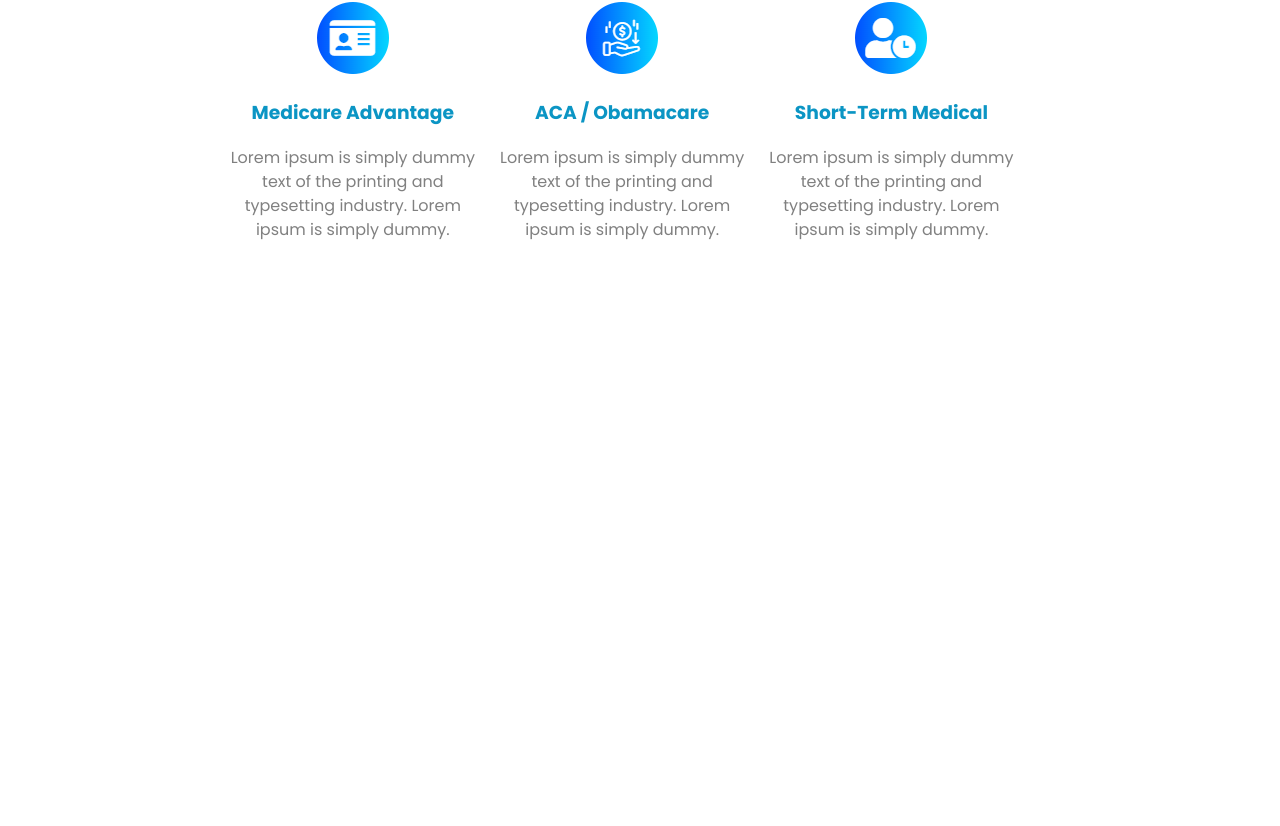
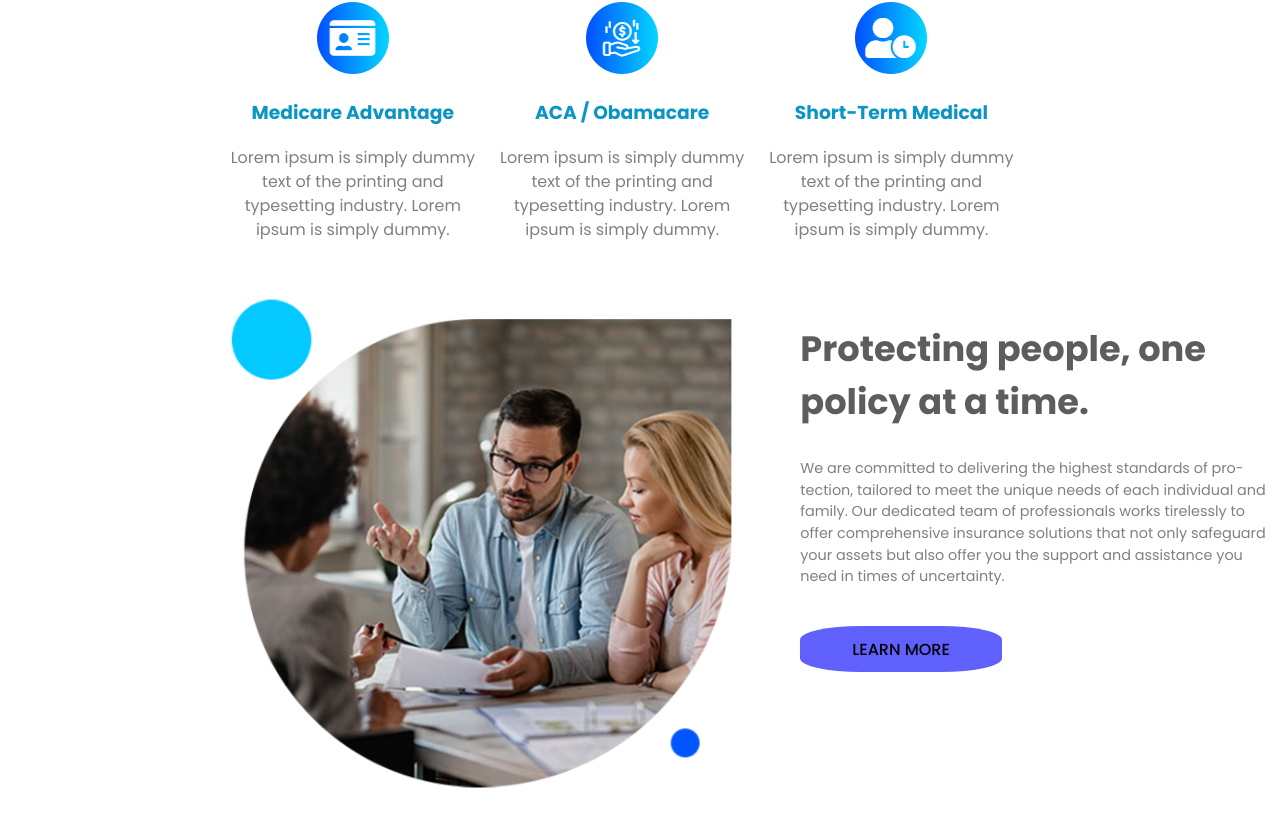
Before and after one commit to MQuirico/Challenge_A-Teamwork_Insurezella, a React (Vite) app: page / in a window 1280 px wide. Shown: the part 2256-3082 px from the top of the page. Built offline with nearby package versions, Linux system fonts and the light colour scheme.

Commit message:
section 5 finalizada

```diff
--- /dev/null
+++ b/src/components/homePage/section5/section5.css
@@ -0,0 +1,40 @@
+.section5{
+    position: relative;
+    top: 140vh;
+    display: flex;
+    flex-direction: row;
+    justify-content:center;
+}
+
+.section5 .textAreaSec5{
+    width: 45vw;
+}
+
+.section5 img{
+    width: 33%
+}
+
+.textAreaSec5 h2{
+    color: rgb(94, 93, 93);
+    text-align: left;
+    font-size: 220%;
+    position: relative;
+    left: 5vw;
+}
+
+.textAreaSec5 p{
+    position: relative;
+    left: 5vw;
+    font-size: 90%;
+    color: gray;
+}
+
+.textAreaSec5 button{
+    position: relative;
+    left: 5vw;
+    top: 3vh;
+    background-color: rgb(96, 96, 253);
+    border-radius: 30%;
+    width: 35%
+
+}
--- /dev/null
+++ b/src/components/homePage/section5/section5.jsx
@@ -0,0 +1,28 @@
+import picture from "../../../assets/protecting.png"
+import "./section5.css"
+export default function Section5 (){
+    return(
+        <>
+            <section className="section5">
+                <img src={picture} />
+                <aside className="textAreaSec5">
+                    <h2 className="secTitle">
+                        Protecting people, one <br/>
+                        policy at a time.
+                    </h2>
+                    <p className="textSect5">
+                        We are committed to delivering the highest standards of pro-<br/>
+                        tection, tailored to meet the unique needs of each individual and<br/>
+                        family. Our dedicated team of professionals works tirelessly to<br/>
+                        offer comprehensive insurance solutions that not only safeguard<br/>
+                        your assets but also offer you the support and assistance you<br/>
+                        need in times of uncertainty.
+                    </p>
+                    <button className="learnButton">
+                        LEARN MORE
+                    </button>
+                </aside>
+            </section>
+        </>
+    )
+}
--- a/src/pages/homePage/homePage.jsx
+++ b/src/pages/homePage/homePage.jsx
@@ -3,6 +3,7 @@
 import Section2 from "../../components/homePage/section2/section2"
 import Section3 from "../../components/homePage/section3/section3"
 import Section4 from "../../components/homePage/section4/section4"
+import Section5 from "../../components/homePage/section5/section5"
 import "./homePage.css"
 
 export default function HomePage (){
@@ -13,6 +14,7 @@
            <Section2 />
            <Section3 />
            <Section4 />
+           <Section5 />
         </div>
     )
 }
```
